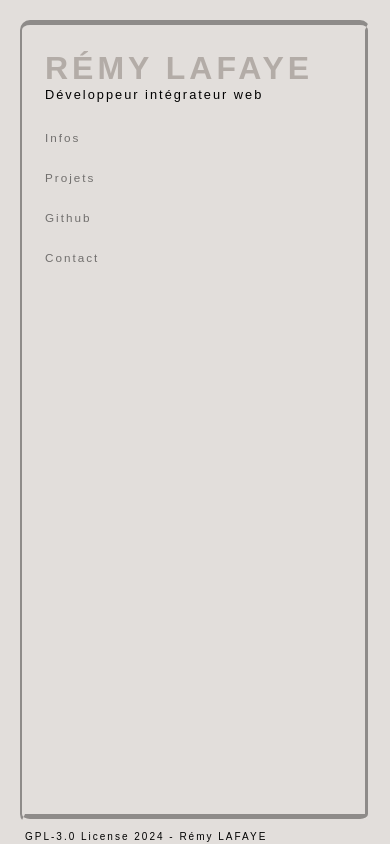
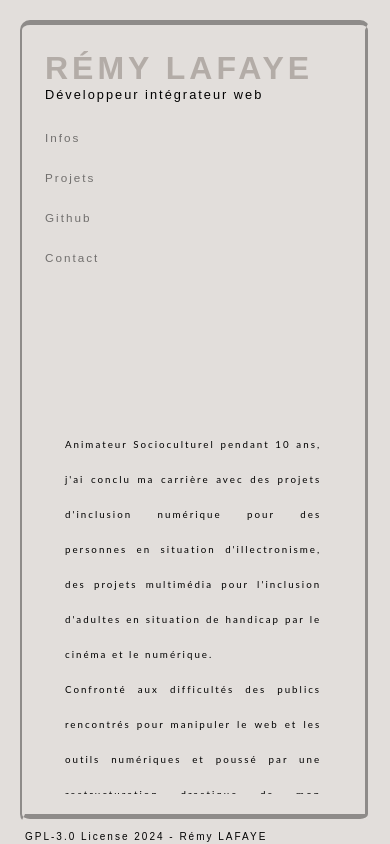
Before and after one commit to RKL715/rl-portfolio, a React (Vite) app: page / in a window 390 px wide. Built offline with nearby package versions, Linux system fonts and the light colour scheme; the HTML template or start-up script is replaced by a standard one; a web font is replaced by a local one.

Commit message:
## added : * home page content + text + responsive + style

```diff
--- a/src/pages/Home/Home.tsx
+++ b/src/pages/Home/Home.tsx
@@ -1,6 +1,14 @@
 function Home () {
     return (
-        <div>
+        <div className="home">
+            <p className="home-text">
+                Animateur Socioculturel pendant 10 ans, j'ai conclu ma carrière avec des projets d'inclusion numérique pour des personnes en situation d'illectronisme, des projets multimédia pour l'inclusion d'adultes en situation de handicap par le cinéma et le numérique.
+                <br/>
+                Confronté aux difficultés des publics rencontrés pour manipuler le web et les outils numériques et poussé par une restructuration drastique de mon association, j'ai décidé de quitter ma carrière afin de suivre une formation de développeur web pour comprendre l'autre côté du web, en espérant le rendre plus accessible et plus inclusif.
+                <br/>
+                J'ai donc suivi une formation Développeur Intégrateur Web auprès d'OpenClassrooms.
+
+            </p>
         </div>
     )
 }
--- /dev/null
+++ b/src/pages/Home/_home.scss
@@ -0,0 +1,30 @@
+@use "../../styles/variables";
+@use "../../styles/mixins";
+@use "../../styles/animation";
+
+.home {
+  width: 100%;
+  height: 100%;
+  display: flex;
+  justify-content: flex-end;
+  align-items: center;
+  overflow: hidden;
+  @media  (max-width: 768px) {
+    overflow: scroll;
+  }
+
+.home-text {
+  @include mixins.text-bio;
+  background: none;
+  margin-right : 1vw;
+  text-align: justify;
+  letter-spacing: 2px;
+  line-height: 35px;
+  box-sizing: border-box;
+  padding : 0 20px;
+  width: clamp(300px, 50vw, 800px);
+  @media  (max-width: 768px) {
+    margin-top: 80vh;
+  }
+}
+}
--- a/src/styles/main.css
+++ b/src/styles/main.css
@@ -268,6 +268,39 @@ header .header-middle-block ul li a:hover, header .header-middle-block ul li a:a
   justify-content: flex-end;
 }
 
+.home {
+  width: 100%;
+  height: 100%;
+  display: flex;
+  justify-content: flex-end;
+  align-items: center;
+  overflow: hidden;
+}
+@media (max-width: 768px) {
+  .home {
+    overflow: scroll;
+  }
+}
+.home .home-text {
+  font-family: "Lato", sans-serif;
+  color: #b3aca7 bold;
+  letter-spacing: 2px;
+  font-size: clamp(0.5rem, 2.5vw, 1rem);
+  background: none;
+  margin-right: 1vw;
+  text-align: justify;
+  letter-spacing: 2px;
+  line-height: 35px;
+  box-sizing: border-box;
+  padding: 0 20px;
+  width: clamp(300px, 50vw, 800px);
+}
+@media (max-width: 768px) {
+  .home .home-text {
+    margin-top: 80vh;
+  }
+}
+
 * {
   box-sizing: border-box;
   padding: 0;
--- a/src/styles/main.scss
+++ b/src/styles/main.scss
@@ -5,6 +5,7 @@
 @use "../components/Header/header";
 @use "../components/Contact/contact";
 @use "../pages/ProjectsPage/projectsPages";
+@use "../pages/Home/home";
 
 
 * {
```
Also changed, not shown: src/styles/_mixins.scss (+7 -0 lines), 1 other file (tests, documents, lock files or other folders).
